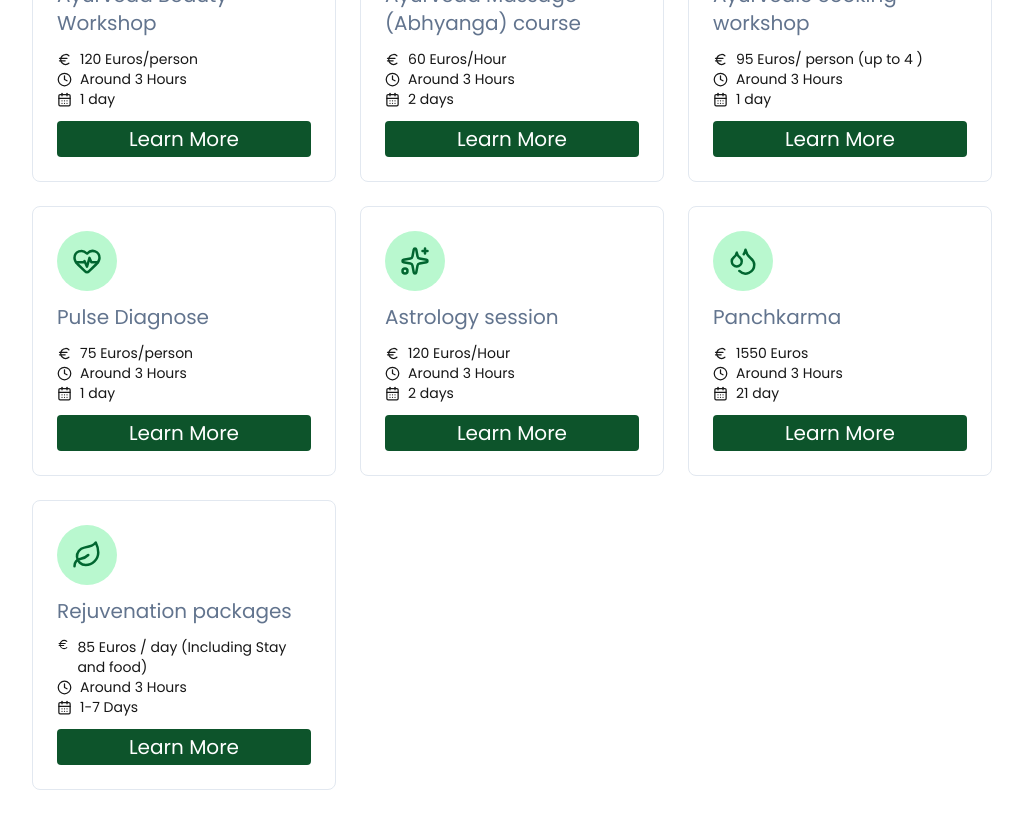
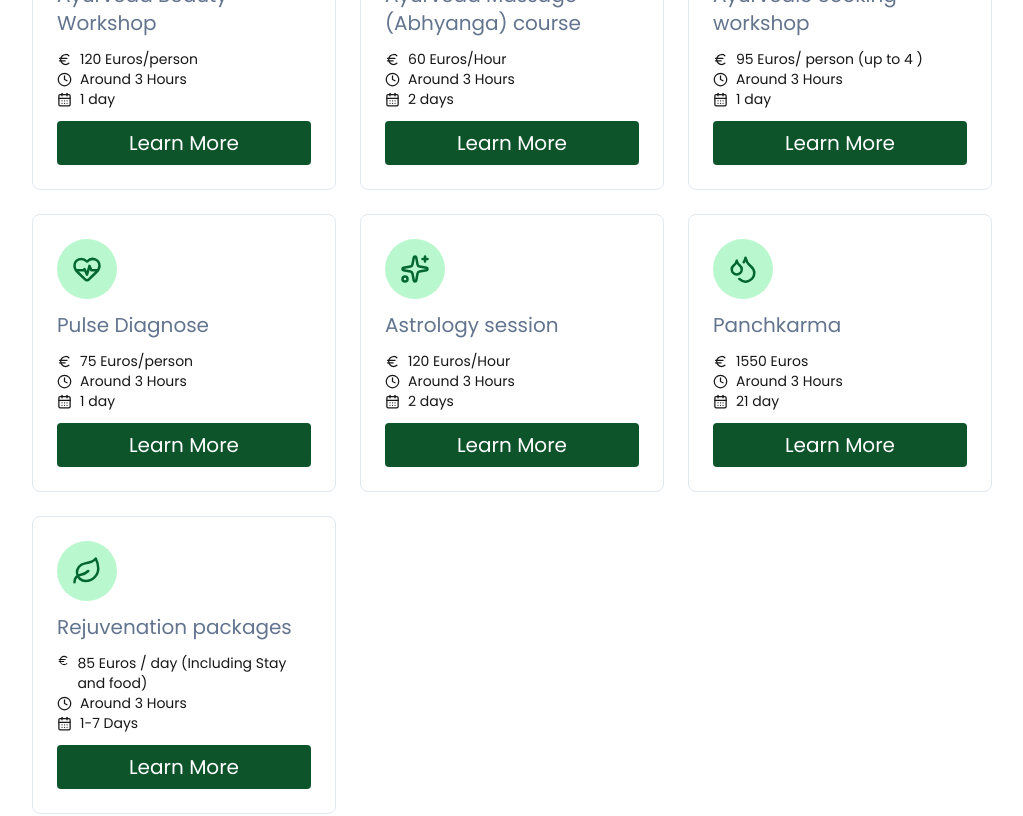
Before and after one commit to Officialabhigaur/tathastuwellness, a Next.js app: page / in a window 1280 px wide. Shown: the part 2880-3696 px from the top of the page, without its empty margins (128-1151 px from the left). Built offline with nearby package versions, Linux system fonts and the light colour scheme.

Commit message:
coursecard button update

```diff
--- a/src/components/courseCard/CourseCard.jsx
+++ b/src/components/courseCard/CourseCard.jsx
@@ -53,7 +53,7 @@ export default function CourseCard() {
                 <CalendarDays size={15} />1 day
               </p>
             </div>
-            <button className="bg-green-900 cursor-pointer text-white w-full text-xl py-1 rounded">
+            <button className="bg-green-900 cursor-pointer text-white w-full text-xl py-2 rounded">
               Learn More
             </button>
           </div>
@@ -78,7 +78,7 @@ export default function CourseCard() {
                 <CalendarDays size={15} />2 days
               </p>
             </div>
-            <button className="bg-green-900 cursor-pointer text-white w-full text-xl py-1 rounded">
+            <button className="bg-green-900 cursor-pointer text-white w-full text-xl py-2 rounded">
               Learn More
             </button>
           </div>
@@ -103,7 +103,7 @@ export default function CourseCard() {
                 <CalendarDays size={15} />1 day
               </p>
             </div>
-            <button className="bg-green-900 cursor-pointer text-white w-full text-xl py-1 rounded">
+            <button className="bg-green-900 cursor-pointer text-white w-full text-xl py-2 rounded">
               Learn More
             </button>
           </div>
@@ -129,7 +129,7 @@ export default function CourseCard() {
                 <CalendarDays size={15} />1 day
               </p>
             </div>
-            <button className="bg-green-900 cursor-pointer text-white w-full text-xl py-1 rounded">
+            <button className="bg-green-900 cursor-pointer text-white w-full text-xl py-2 rounded">
               Learn More
             </button>
           </div>
@@ -152,7 +152,7 @@ export default function CourseCard() {
                 <CalendarDays size={15} />2 days
               </p>
             </div>
-            <button className="bg-green-900 cursor-pointer text-white w-full text-xl py-1 rounded">
+            <button className="bg-green-900 cursor-pointer text-white w-full text-xl py-2 rounded">
               Learn More
             </button>
           </div>
@@ -176,7 +176,7 @@ export default function CourseCard() {
                 21 day
               </p>
             </div>
-            <button className="bg-green-900 cursor-pointer text-white w-full text-xl py-1 rounded">
+            <button className="bg-green-900 cursor-pointer text-white w-full text-xl py-2 rounded">
               Learn More
             </button>
           </div>
@@ -201,7 +201,7 @@ export default function CourseCard() {
                 1-7 Days
               </p>
             </div>
-            <button className="bg-green-900 cursor-pointer text-white w-full text-xl py-1 rounded">
+            <button className="bg-green-900 cursor-pointer text-white w-full text-xl py-2 rounded">
               Learn More
             </button>
           </div>
```
